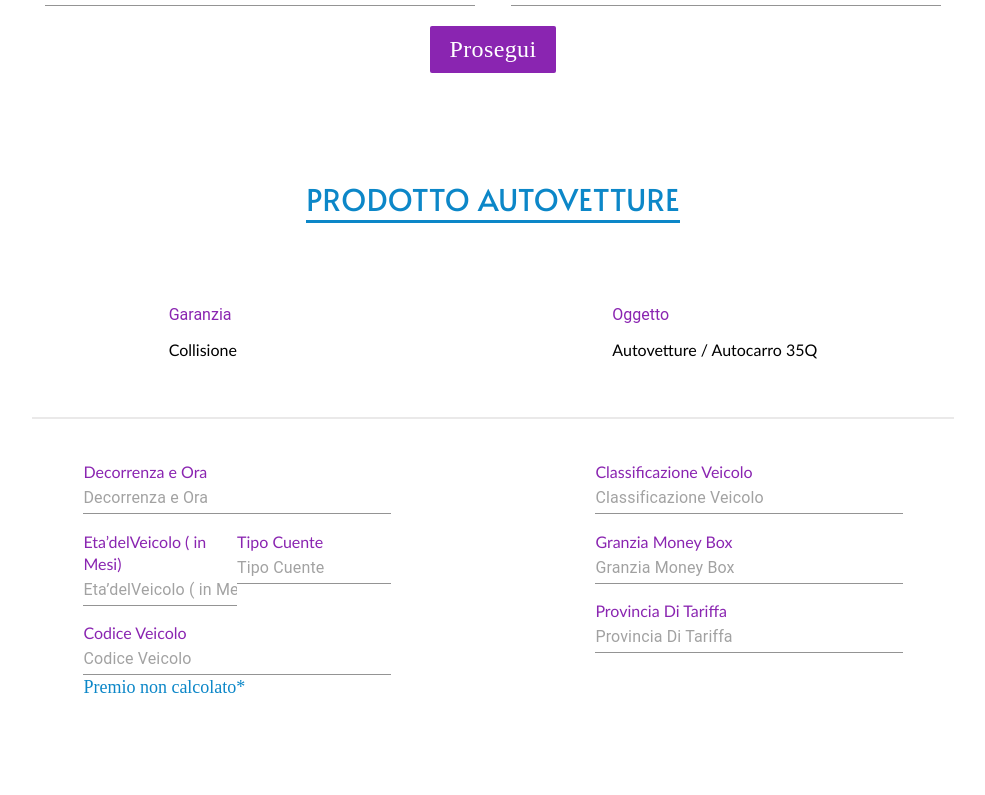
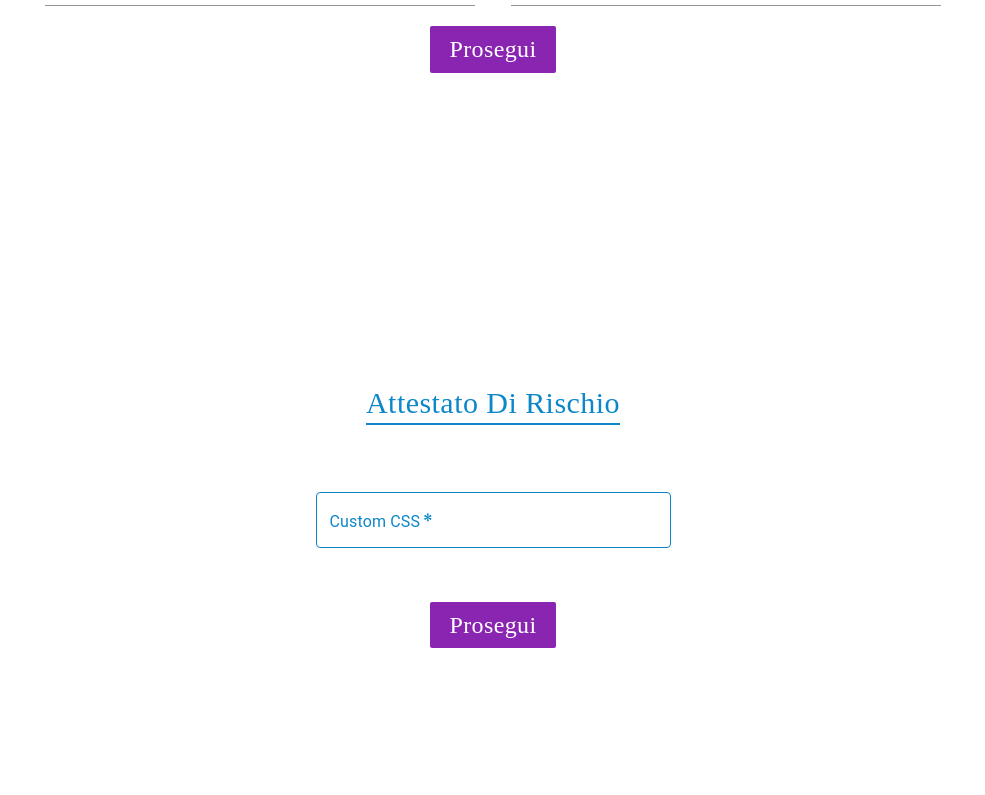
Before and after one commit to triloksainexternlabs/appfront-cloud, a React (Create React App) app: page / in a window 1280 px wide. Shown: the part 4685-5480 px from the top of the page, without its empty margins (147-1132 px from the left). Built offline with nearby package versions, Linux system fonts and the light colour scheme.

Commit message:
fixed ui bugs

```diff
--- a/src/App.js
+++ b/src/App.js
@@ -12,6 +12,8 @@ import RiepilogoGaranzie from './pages/riepilogoGaranzie/RiepilogoGaranzieContai
 import DatiContrato from "./pages/datiContratto/datiContrattoContainer";
 import Progressbar from '../src/ProgressBar/progressbar'
 import { useFormik } from 'formik';
+import ProclottoAuto from './pages/Proclotto/ProclottoAuto';
+import Attestato from './Attestato/Attestato';
 
 function App() {
   const [flag, setFlag] = useState(false);
@@ -111,6 +113,10 @@ function App() {
               <DatiContrato />
               <ContinueButton handleScroll={handleScroll} step={6} />
             </div>
+            <div className="product-list-third daticontratto">
+             <Attestato />
+              <ContinueButton handleScroll={handleScroll} step={7} />
+            </div>
             <div className="product-list-third ProdottoAutovetture">
               <div className="head-text-w-underline">Prodotto Autovetture</div>
               <ProdottoAutovettureContainer />
@@ -121,12 +127,15 @@ function App() {
               <RiepilogoGaranzie />
               <ContinueButton handleScroll={handleScroll} step={8} />
             </div>
+            <div className="product-list-third proclotto-autovetture-Datiintegrative">
+             <ProclottoAuto />
+              <ContinueButton handleScroll={handleScroll} step={9} />
+            </div>
             <div className="product-list-third stampa-poliza">
             <StampaPolizza />
-            <ContinueButton handleScroll={handleScroll} step={8} />
-          </div>s
+            <ContinueButton handleScroll={handleScroll} step={10} />
           </div>
-
+          </div>
           <Progressbar id={id} flag={flag} />
         </div>
         </div>
--- a/src/App.scss
+++ b/src/App.scss
@@ -333,6 +333,6 @@ label.label-custom {
 .ProdottoAutovetture{
   justify-content: space-evenly;
 }
-.ElencoGaranzie,.DatiAnagrafici,.questionario,.daticontratto,.stampa-poliza{
+.ElencoGaranzie,.DatiAnagrafici,.questionario,.daticontratto,.stampa-poliza,.proclotto-autovetture-Datiintegrative{
   justify-content: center;
 }
--- a/src/Attestato/Attestato.css
+++ b/src/Attestato/Attestato.css
@@ -15,7 +15,11 @@
 }
 .Attestato-container{
     align-self: center;
-    margin-top: 20%;
+    /* margin-top: 20%; */
+}
+.Attestato-input-container{
+    align-self: center;
+    margin: 50px;
 }
 .Attestato-container{
     display: flex;
--- a/src/Attestato/Attestato.js
+++ b/src/Attestato/Attestato.js
@@ -8,7 +8,7 @@ export class Attestato extends Component {
         return (
             <div class="Attestato-container">
             <div className="heading">Attestato Di Rischio</div>
-             <div class="Attestato-container">
+             <div class="Attestato-input-container">
              <CustomizedInputs/>
             </div>
 
--- a/src/Proclotto/ProclottoAuto.css
+++ b/src/pages/Proclotto/ProclottoAuto.css
@@ -1,6 +1,10 @@
 .proclotto-autovetture-Datiintegrative-container{
     display: flex;
     flex-direction: column;
+    align-self: center;
+    width: 70%;
+    height: 80%;
+
 }
 
     .proclotto-autovetture-Datiintegrative-container-title{
@@ -31,16 +35,19 @@
    .proclotto-autovetture-Datiintegrative-form{
         display: flex;
         flex-direction: row;
+        justify-content: space-between;
+        height: 100%;
+        align-items: center;
     }
     .left-input-field{
-        width: 50%;
-        margin: 10% 10%;
+        width: 45%;
+        /* margin: 10% 10%; */
         justify-content: space-between;
 
     }
     .right-input-field{
-        width: 50%;
-        margin: 10% 10%;
+        width: 45%;
+        /* margin: 10% 10%; */
     }
     .input-label{
         margin-bottom: 5%;
```
Also changed, not shown: src/pages/Proclotto/ProclottoAuto.js (renamed from src/Proclotto/ProclottoAuto.js, +3 -4 lines).
